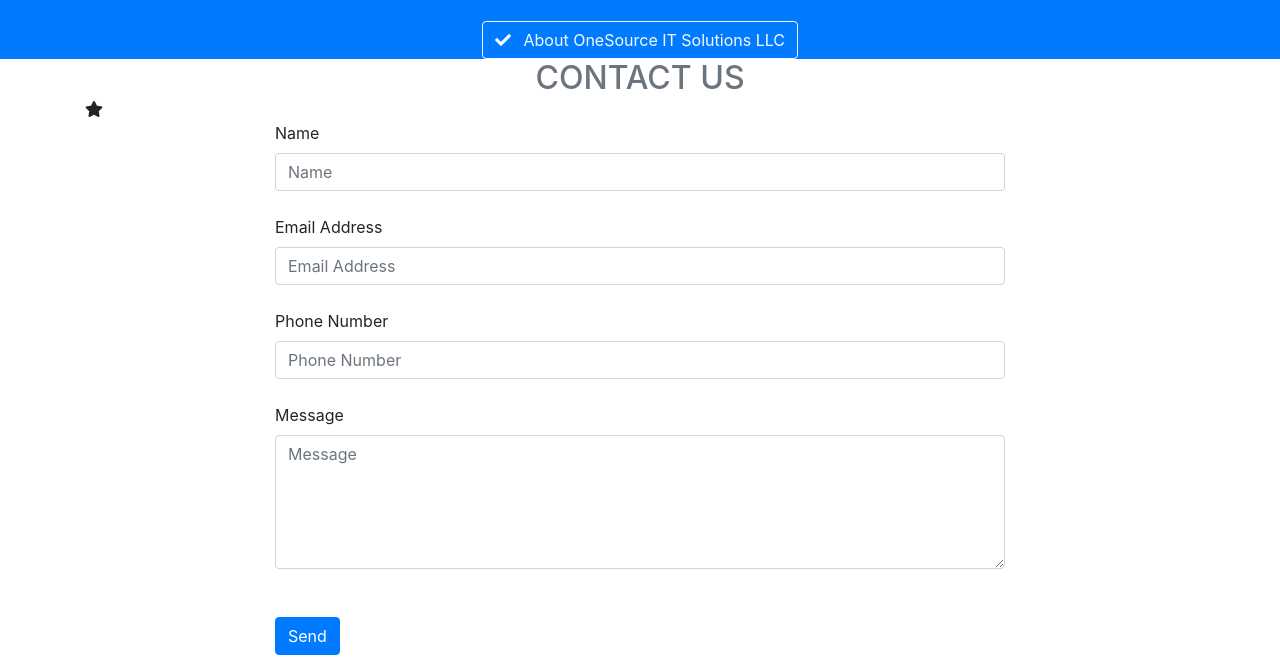
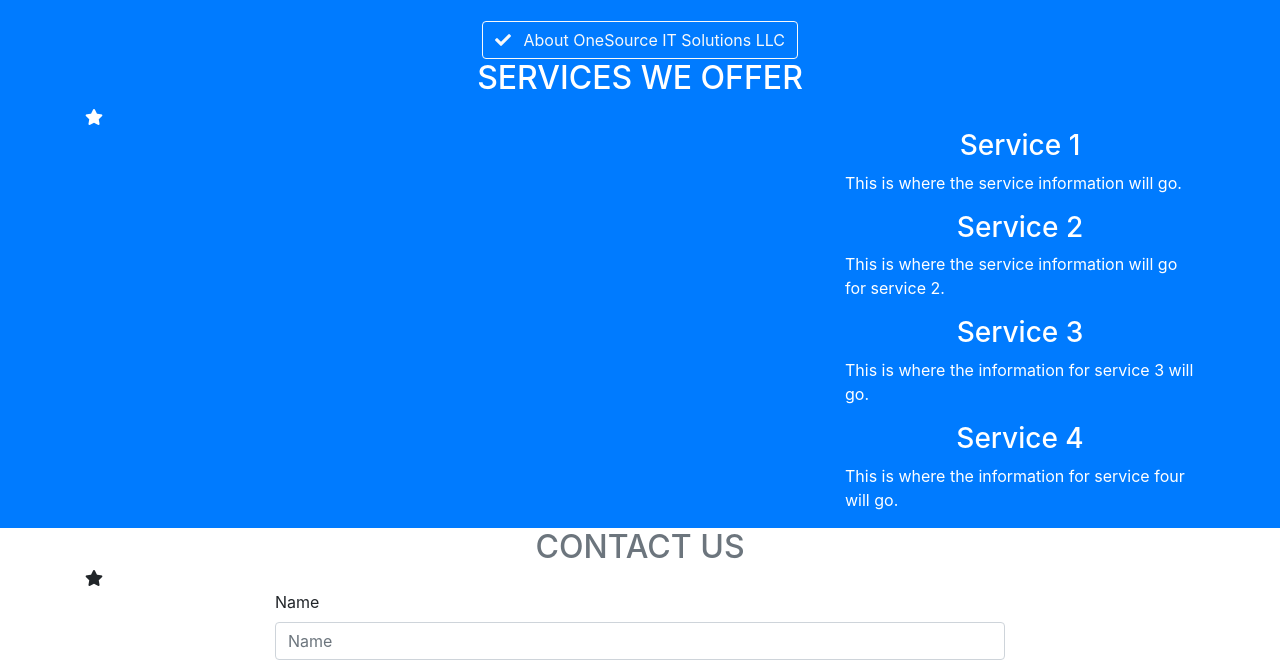
Before and after one commit to onesourceITs/photo, a website with bundled scripts: page index.html in a window 1280 px wide. Shown: the part 1373-2041 px from the top of the page. Built offline with nearby package versions, Linux system fonts and the light colour scheme; files whose address does not match are found by name.

Commit message:
finish adding services

```diff
--- a/index.html
+++ b/index.html
@@ -229,6 +229,62 @@
     </div>
   </section>
 
+  <section class="page-section bg-primary text-white mb-0" id="services">
+    <div class="container">
+
+      <!-- services Section Heading -->
+      <h2 class="page-section-heading text-center text-uppercase text-white">
+        Services we offer
+      </h2>
+
+      <!-- Icon Divider -->
+      <div class="divider-custom divider-light">
+        <div class="divider-custom-line"></div>
+        <div class="divider-custom-icon">
+          <i class="fas fa-star"></i>
+        </div>
+        <div class="divider-custom-line"></div>
+      </div>
+
+      <div class="row">
+        <div class="col-lg-4 ml-auto">
+          <h3 class="text-center">Service 1</h3>
+          <p>
+            This is where the service information will go.
+          </p>
+        </div>
+      </div>
+
+      <div class="row">
+        <div class="col-lg-4 ml-auto">
+          <h3 class="text-center">Service 2</h3>
+          <p>
+            This is where the service information will go for service 2.
+          </p>
+        </div>
+      </div>
+
+      <div class="row">
+        <div class="col-lg-4 ml-auto">
+          <h3 class="text-center">Service 3</h3>
+          <p>
+            This is where the information for service 3 will go.
+          </p>
+        </div>
+      </div>
+
+      <div class="row">
+        <div class="col-lg-4 ml-auto">
+          <h3 class="text-center">Service 4</h3>
+          <p>
+            This is where the information for service four will go.
+          </p>
+        </div>
+      </div>
+
+    </div>
+  </section>
+
   <!-- Contact Section -->
   <section class="page-section" id="contact">
     <div class="container">
@@ -329,7 +385,7 @@
           <h4 class="text-uppercase mb-4">Extra Section</h4>
           <p class="lead mb-0">
             Check our other services out at
-            <a href="https://onesourceits.com/pages/services.html">OneSourceITS- Services/a>.
+            <a href="https://onesourceits.com/pages/services.html">OneSourceITS- Services</a>
           </p>
         </div>
 
```
